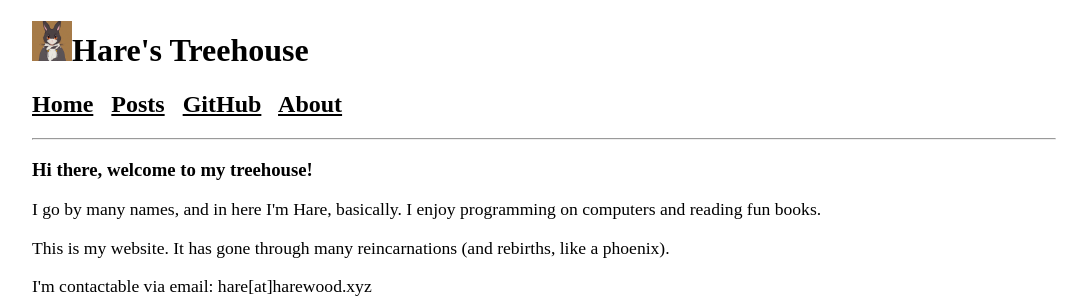
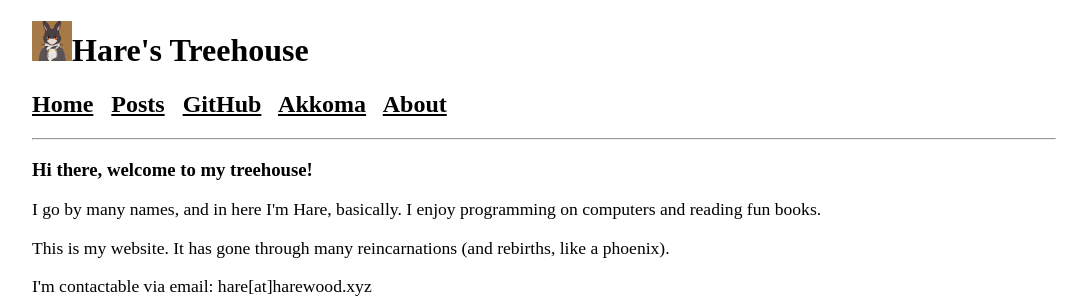
Before and after one commit to null-crafter/treehouse, a Django app: page / in a window 1280 px wide. Shown: the top 300 px of the page, without its empty margins (96-1183 px from the left). Run offline with Django 4.2, Linux system fonts and the light colour scheme; some libraries are stand-ins or nearby versions.

Commit message:
add akkoma link

```diff
--- a/src/treehouse/core/templates/core/base.html
+++ b/src/treehouse/core/templates/core/base.html
@@ -41,6 +41,7 @@
     <a href="/" class="link">Home</a>&nbsp;&nbsp;
     <a href="{% url "core:posts" %}" class="link">Posts</a>&nbsp;&nbsp;
     <a href="{% url "core:github" %}" class="link">GitHub</a>&nbsp;&nbsp;
+    <a href="{% url "core:akkoma" %}" class="link">Akkoma</a>&nbsp;&nbsp;
     <a href="{% url "core:about" %}" class="link">About</a>&nbsp;&nbsp;
 </h2>
 <hr>
--- a/src/treehouse/core/urls.py
+++ b/src/treehouse/core/urls.py
@@ -6,6 +6,7 @@ urlpatterns = [
     path("", views.home, name="home"),
     path("favicon.ico", views.favicon, name="favicon"),
     path("github/", views.github, name="github"),
+    path("akkoma/", views.akkoma, name="akkoma"),
     path("about/", views.about, name="about"),
     path("posts/", views.post_list, name="posts"),
     path("post/<slug:slug>/", views.post_single, name="post"),
--- a/src/treehouse/core/views.py
+++ b/src/treehouse/core/views.py
@@ -18,6 +18,9 @@ def home(request):
 
 def github(request):
     return redirect("https://github.com/null-crafter")
+
+def akkoma(request):
+    return redirect("https://akko.harewood.xyz/hare")
 
 
 def about(request):
```
